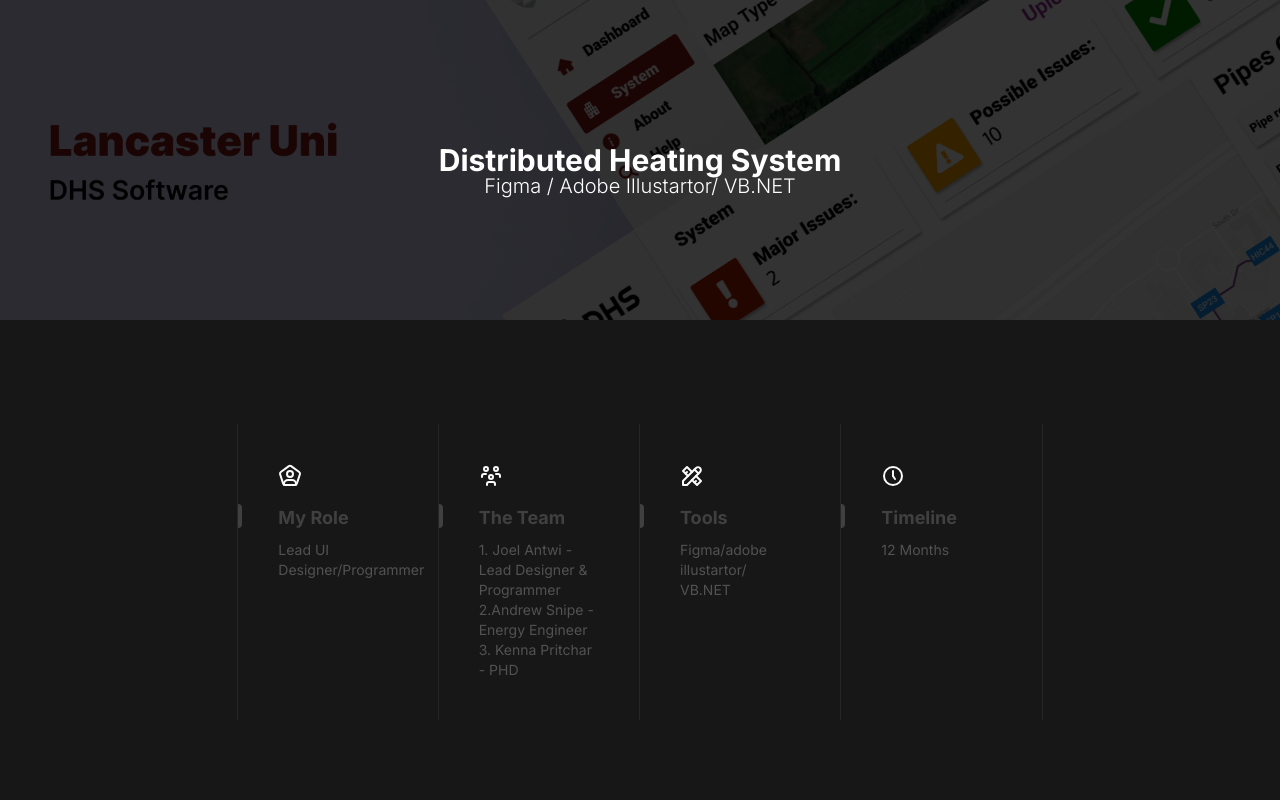
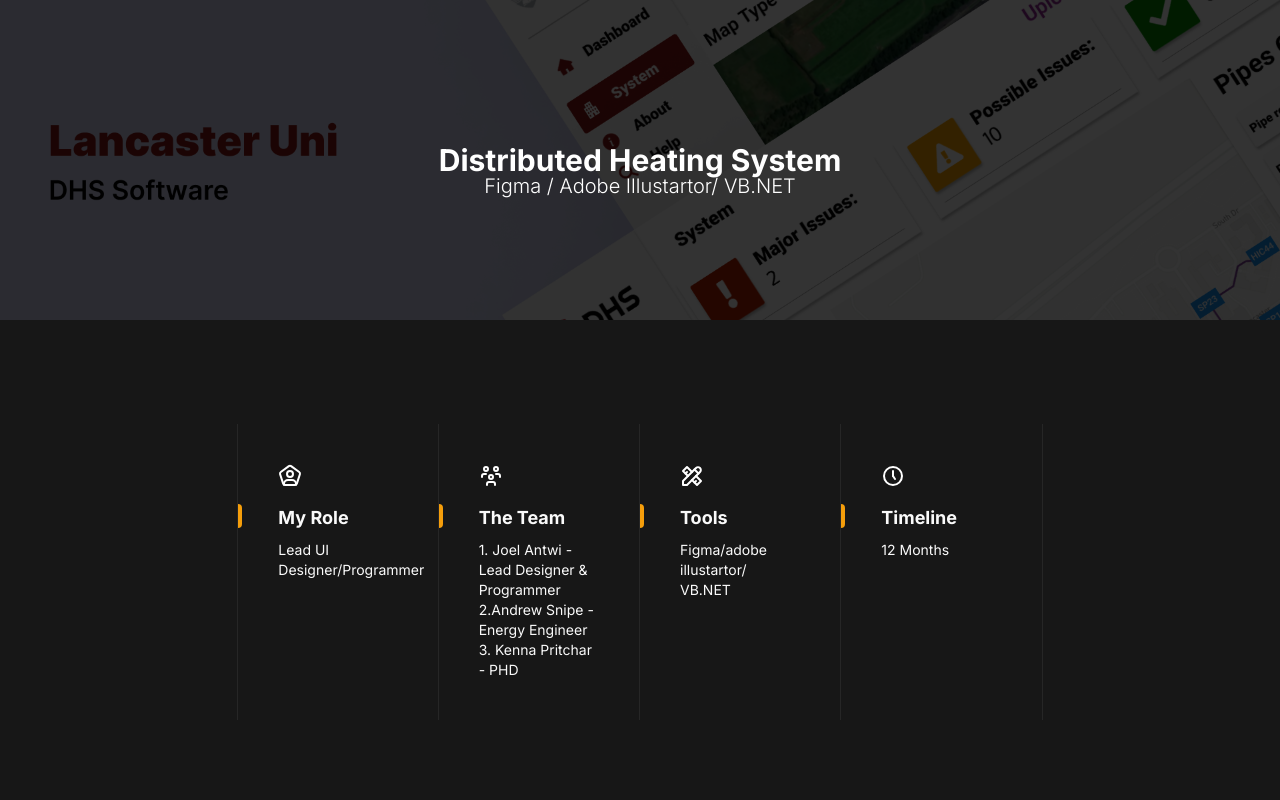
Before and after one commit to JantwiJ/joelvantwi, a Next.js app in the folder portfolio/: page /DHS in a window 1280 px wide. Shown: the top 800 px of the page. Built offline with nearby package versions, Linux system fonts and the light colour scheme.

Commit message:
Further..hopefully, Final colour updates.

```diff
--- a/portfolio/components/HeroHighlight.tsx
+++ b/portfolio/components/HeroHighlight.tsx
@@ -21,11 +21,11 @@
         className="text-2xl px-4 md:text-4xl lg:text-5xl font-bold text-neutral-50 dark:text-white max-w-4xl leading-relaxed lg:leading-snug text-center mx-auto "
       >
         What's better than a designer?<br/> {" "}
-        <Highlight className="text-black dark:text-white">
+        <Highlight className="text-black dark:text-black">
 
           A UI/UX Designer.
         </Highlight>
-        <p className=" text-lg text-white-200 md:mt-10 my-5 text-center">
+        <p className=" text-lg text-white md:mt-10 my-5 text-center">
         Hi, I'm Joel, a UI/UX designer with 4 years of experience. I've worked remotely and in cities like <br/>Sheffield, London and Manchester.
         </p>
       </motion.h1>
--- a/portfolio/components/MyTeamTwo.tsx
+++ b/portfolio/components/MyTeamTwo.tsx
@@ -59,27 +59,27 @@
   return (
     <div
       className={cn(
-        "flex flex-col lg:border-r  py-10 relative group/feature dark:border-neutral-800",
+        "flex flex-col lg:border-r  py-10 relative group/feature dark:border-neutral-900",
         (index === 0 || index === 4) && "lg:border-l dark:border-neutral-800",
         index < 4 && " dark:border-neutral-800"
       )}
     >
       {index < 4 && (
-        <div className="opacity-0 group-hover/feature:opacity-100 transition duration-200 absolute inset-0 h-full w-full bg-gradient-to-r from-amber-500 to-pink-300 dark:from-indigo-500 dark:to-purple-500 pointer-events-none" />
+        <div className="opacity-0 group-hover/feature:opacity-100 transition duration-200 absolute inset-0 h-full w-full bg-gradient-to-r from-amber-500 to-pink-300 dark:from-amber-500 dark:to-pink-300 pointer-events-none" />
       )}
       {index >= 4 && (
-        <div className="opacity-0 group-hover/feature:opacity-100 transition duration-200 absolute inset-0 h-full w-full bg-gradient-to-r from-amber-500 to-pink-300 dark:from-indigo-500 dark:to-purple-500 pointer-events-none" />
+        <div className="opacity-0 group-hover/feature:opacity-100 transition duration-200 absolute inset-0 h-full w-full bg-gradient-to-r from-amber-500 to-pink-300 dark:from-amber-500 dark:to-pink-300 pointer-events-none" />
       )}
-      <div className="mb-4 relative z-10 px-10 text-white dark:text-neutral-50">
+      <div className="mb-4 relative z-10 px-10 text-white dark:text-white">
         {icon}
       </div>
       <div className="text-lg font-bold mb-2 relative z-10 px-10">
-        <div className="absolute left-0 inset-y-0 h-6 group-hover/feature:h-8 w-1 rounded-tr-full rounded-br-full bg-neutral-300 dark:bg-neutral-700 group-hover/feature:bg-blue-500 transition-all duration-200 origin-center" />
-        <span className="group-hover/feature:translate-x-2 transition duration-200 inline-block text-neutral-50 dark:text-neutral-700">
+        <div className="absolute left-0 inset-y-0 h-6 group-hover/feature:h-8 w-1 rounded-tr-full rounded-br-full bg-neutral-300 dark:bg-amber-500 group-hover/feature:bg-pink-300 transition-all duration-200 origin-center" />
+        <span className="group-hover/feature:translate-x-2 transition duration-200 inline-block text-neutral-50 dark:text-neutral-50">
           {title}
         </span>
       </div>
-      <p className="text-sm text-neutral-50 dark:text-neutral-600 max-w-xs relative z-10 px-10">
+      <p className="text-sm text-neutral-50 dark:text-neutral-50 max-w-xs relative z-10 px-10">
         {description}
       </p>
     </div>
--- a/portfolio/components/MyTeamVone.tsx
+++ b/portfolio/components/MyTeamVone.tsx
@@ -70,16 +70,16 @@
       {index >= 4 && (
         <div className="opacity-0 group-hover/feature:opacity-100 transition duration-200 absolute inset-0 h-full w-full bg-gradient-to-r from-amber-500 to-pink-300 dark:from-amber-500 dark:to-pink-300 pointer-events-none" />
       )}
-      <div className="mb-4 relative z-10 px-10 text-white dark:text-neutral-50">
+      <div className="mb-4 relative z-10 px-10 text-white dark:text-white">
         {icon}
       </div>
       <div className="text-lg font-bold mb-2 relative z-10 px-10">
         <div className="absolute left-0 inset-y-0 h-6 group-hover/feature:h-8 w-1 rounded-tr-full rounded-br-full bg-neutral-300 dark:bg-amber-500 group-hover/feature:bg-pink-300 transition-all duration-200 origin-center" />
-        <span className="group-hover/feature:translate-x-2 transition duration-200 inline-block text-neutral-50 dark:text-neutral-700">
+        <span className="group-hover/feature:translate-x-2 transition duration-200 inline-block text-neutral-50 dark:text-neutral-50">
           {title}
         </span>
       </div>
-      <p className="text-sm text-neutral-50 dark:text-neutral-600 max-w-xs relative z-10 px-10">
+      <p className="text-sm text-neutral-50 dark:text-neutral-50 max-w-xs relative z-10 px-10">
         {description}
       </p>
     </div>
```
